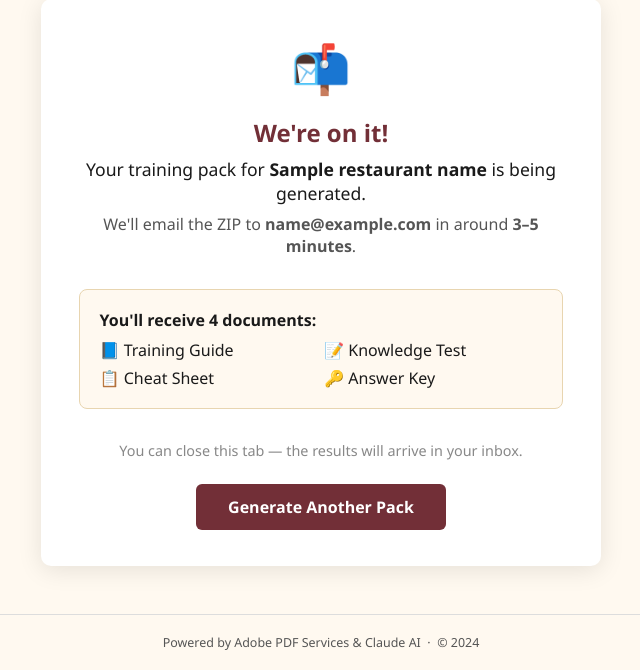
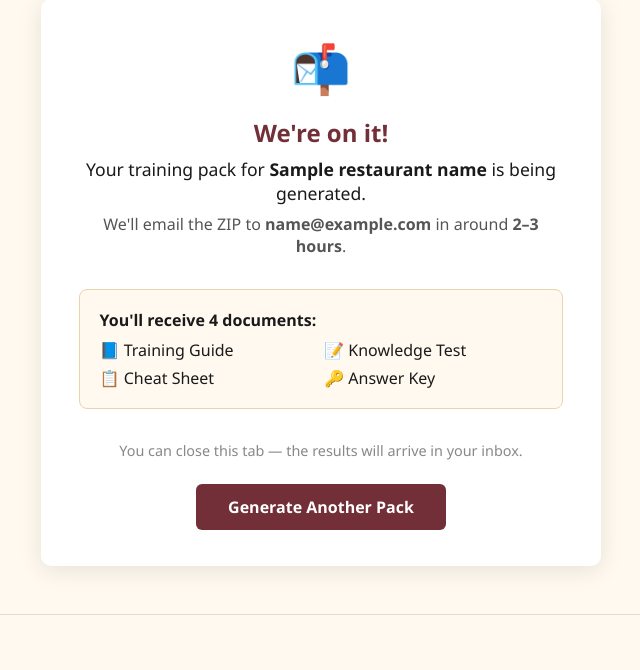
Before and after one commit to rom2o/SavvySipping, a Flask app: template wine_trainer/templates/processing.html in a window 1280 px wide. Shown: the part 261-931 px from the top of the page, without its empty margins (319-959 px from the left). After the commit the page ends 876 px from the top, so only its background shows below. Run offline with Flask 3, Linux system fonts and the light colour scheme; the template is opened without the code that fills it: most values are stand-ins (such as "Sample title", 1, 10 or a date in 2020).

Commit message:
Update processing page: 2-3 hours, remove footer credits

```diff
--- a/wine_trainer/templates/processing.html
+++ b/wine_trainer/templates/processing.html
@@ -24,7 +24,7 @@
         Your training pack for <strong>{{ restaurant_name }}</strong> is being generated.
       </p>
       <p style="color:#555;margin-bottom:2rem;">
-        We'll email the ZIP to <strong>{{ email }}</strong> in around <strong>3–5 minutes</strong>.
+        We'll email the ZIP to <strong>{{ email }}</strong> in around <strong>2–3 hours</strong>.
       </p>
 
       <div style="background:#fff9f0;border:1px solid #e8d5b0;border-radius:8px;padding:1.2rem;margin-bottom:2rem;text-align:left;">
@@ -48,9 +48,7 @@
     </div>
   </main>
 
-  <footer>
-    <p>Powered by Adobe PDF Services &amp; Claude AI&nbsp;&nbsp;·&nbsp;&nbsp;© 2024</p>
-  </footer>
+  <footer></footer>
 
 </body>
 </html>
```
